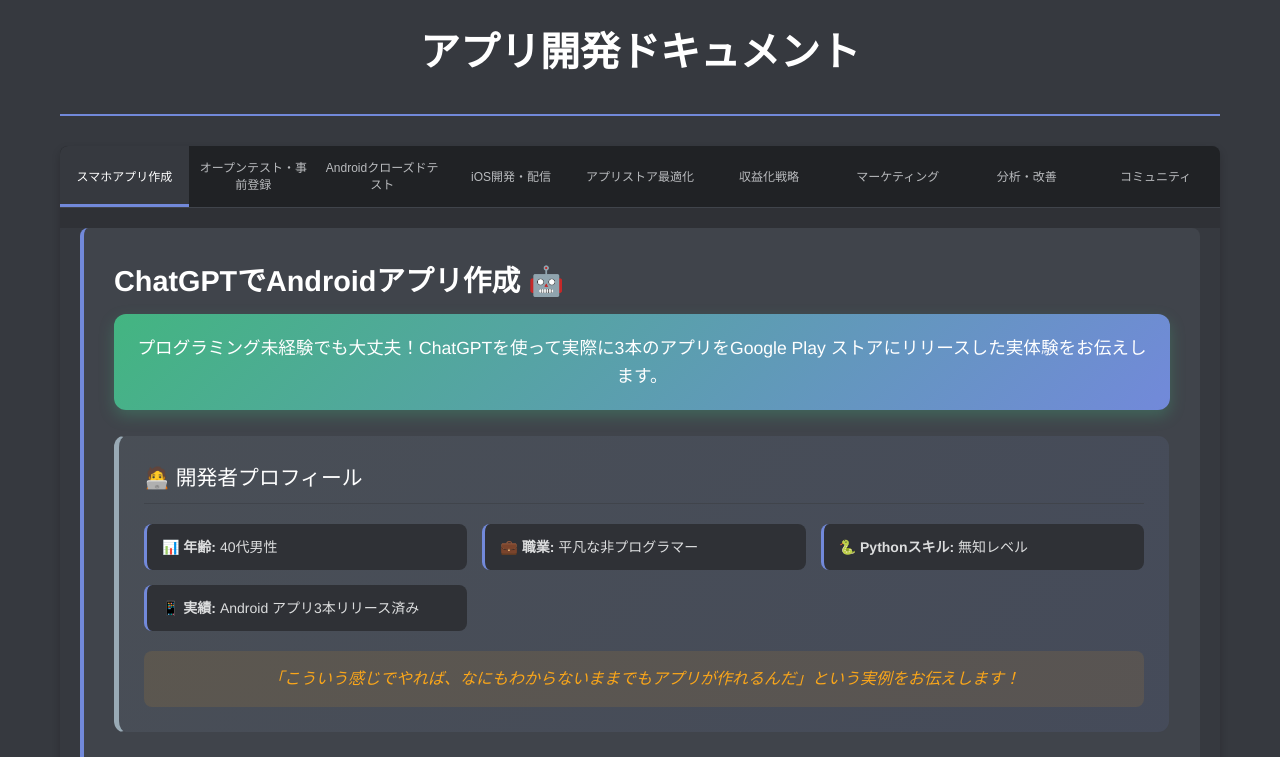
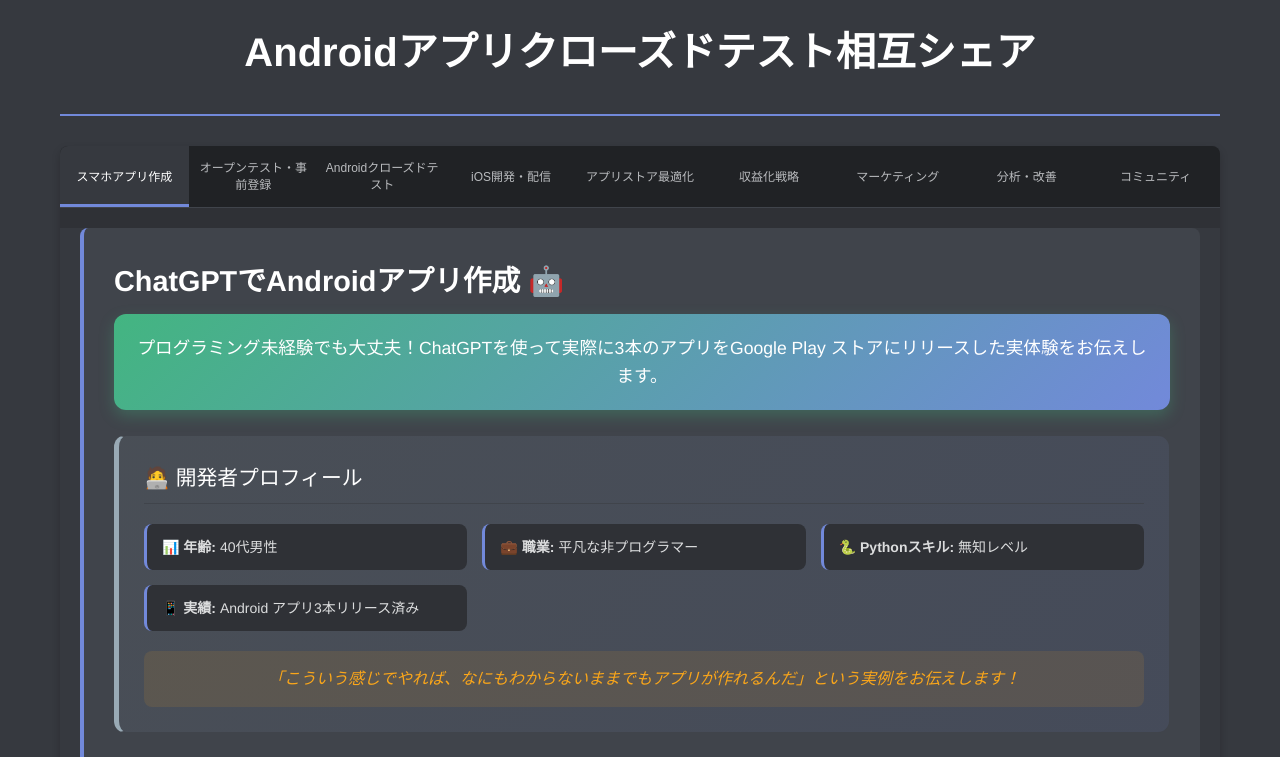
Before and after one commit to harry-n2/app, a plain HTML site: page index.html in a window 1280 px wide. Shown: the top 757 px of the page. Drawn offline with Linux system fonts and the light colour scheme.

Commit message:
Fix website title to match content focus
- Changed title from 'アプリ開発ドキュメント' to 'Androidアプリクローズドテスト相互シェア'
- Updated both HTML title tag and header h1 to reflect the correct focus
- Site now properly represents Android closed test mutual sharing community

🤖 Generated with [Claude Code](https://claude.ai/code)

Co-Authored-By: Claude <noreply@anthropic.com>

```diff
--- a/index.html
+++ b/index.html
@@ -3,13 +3,13 @@
 <head>
     <meta charset="UTF-8">
     <meta name="viewport" content="width=device-width, initial-scale=1.0">
-    <title>アプリ開発ドキュメント</title>
+    <title>Androidアプリクローズドテスト相互シェア</title>
     <link rel="stylesheet" href="style.css">
 </head>
 <body>
     <div class="container">
         <header>
-            <h1>アプリ開発ドキュメント</h1>
+            <h1>Androidアプリクローズドテスト相互シェア</h1>
         </header>
 
         <div class="tab-container">
```
